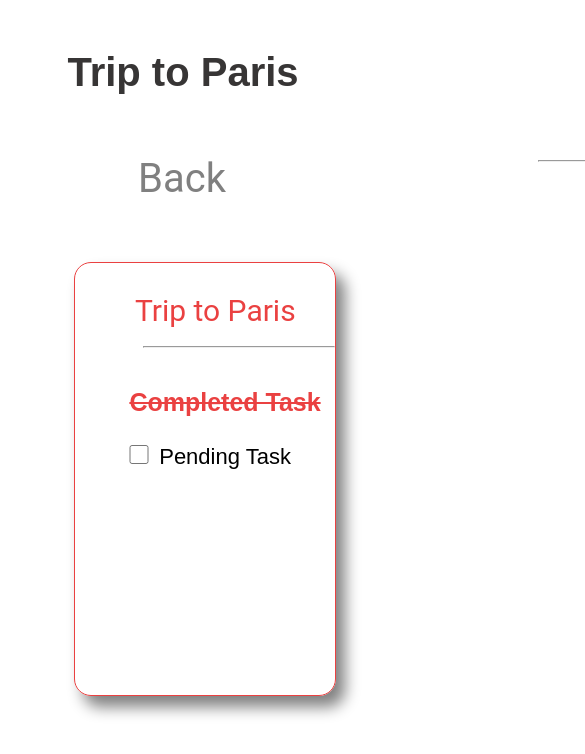
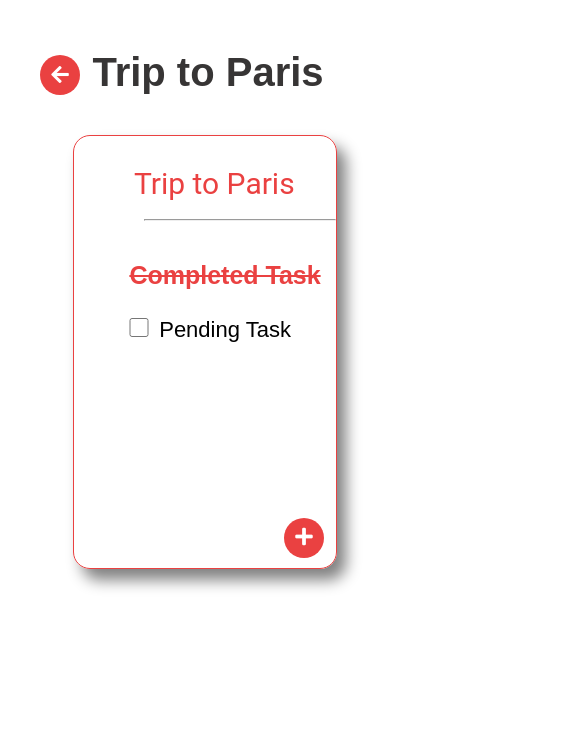
Before and after one commit to prashant6190/todo-mobile-app, a plain HTML site: page pages/paris.html in a window 390 px wide. Shown: the top 754 px of the page, 585 px wide, since content can reach past the window. Drawn offline with Linux system fonts and the light colour scheme.

Commit message:
Update style.css

```diff
--- a/css/style.css
+++ b/css/style.css
@@ -1,14 +1,15 @@
-.head-container {
+
+
+.head-container{
     display: flex;
-    justify-content: center;
-    align-items: center;
+    justify-content: space-evenly;
+    align-items: baseline;
     margin-top: 100px;
-    margin-right: 80px;
 }
 
 
 
-h2 span {
+h2 span{
     font-size: 65px;
     font-weight: bold;
     font-family: Arial, Helvetica, sans-serif;
@@ -19,38 +20,47 @@ h2 span {
 
 
 
-#hleft {
+#hleft{
     display: flex;
-    margin-right: 100px;
+    margin-right: -750px;
 
 }
 
-
-#icon {
-    margin-top: 5px;
-    margin-right: 50px;
-}
-
-#icon1 {
-    right: 10px;
-    bottom: 20px;
+#icon{
+    background-color: #ea4141;
+    width: 10px;
+    padding: 15px;
+    height: 10px;
+    display: flex;
+    justify-content: center;
+    align-items: center;
+    border-radius: 80px;
+    color: white;
+    font-size: 20px;
     margin-top: 40px;
-    position: absolute;
-
-}
-
-#ico {
-    color: #e84343;
-    font-size: 3rem;
-}
-
-#ico1 {
-    color: #e84343;
-    font-size: 2.5rem;
+    margin-right: 12px;
 }
 
 
-#add {
+#icon1{
+    background-color: #ea4141;
+    width: 10px;
+    padding: 15px;
+    height: 10px;
+    display: flex;
+    justify-content: center;
+    align-items: center;
+    border-radius: 80px;
+    color: white;
+    font-size: 20px;
+    float: right;
+    bottom: 0;
+    margin-top: 175px;
+    margin-right: 12px;
+}
+
+
+#add{
 
     font-size: 40px;
     color: grey;
@@ -64,84 +74,82 @@ h2 span {
 
 
 
-#hright {
+#hright{
     display: flex;
     margin-right: 60px;
     justify-content: center;
 }
 
 
-.card-container {
+.card-container{
     display: flex;
     justify-content: center;
 
 }
 
 
-#paris {
+#paris{
     border: 1px solid #ea4141;
-    width: 300px;
+    width: 430px;
     height: 432px;
     margin-left: 10px;
     border-radius: 17px;
     margin-right: 80px;
-    position: relative;
     box-shadow: 9px 11px 15px grey;
 }
 
-#paris hr {
+#paris hr{
     float: right;
-    width: 220px;
+    width: 290px;
 }
 
 
 
-#ptext {
+#ptext{
 
-    color: #ea4141;
-    ;
+    color: #ea4141;;
     font-size: 30px;
-    font-family: 'Roboto', sans-serif;
-    padding-left: 80px;
+    font-family: 'Roboto',sans-serif;
+    padding-left: 145px;
     margin-bottom: 10px;
 
 }
 
-hr {
+hr{
 
     width: 200px;
     margin-left: 28px;
 
 }
 
-#txt1 {
+#txt1{
     color: #ea4141;
     padding-top: 35px;
     font-size: 25px;
     margin-left: 40px;
-    font-family: 'Arial', sans-serif;
+    font-family: 'Arial',sans-serif;
     text-decoration: line-through;
     text-align: center;
     font-weight: bold;
 
 }
 
-#chckbox {
+#chckbox{
     font-size: 22px;
-    font-family: 'Arial', sans-serif;
+    font-family: 'Arial',sans-serif;
     /* font-weight: bold; */
     padding-left: 5px;
     text-align: center;
 }
 
-input {
+input{
 
     width: 22px;
     height: 19px;
 
 }
 
-#hr1 {
+#hr1{
     display: flex;
     position: absolute;
     float: left;
@@ -149,23 +157,22 @@ input {
     top: 152px;
 }
 
-#hr2 {
+#hr2{
     display: flex;
-    position: absolute;
+    position:absolute;
     top: 152px;
     right: 545px;
 }
 
 
-.blurimg {
+.blurimg{
     display: flex;
     justify-content: center;
     filter: blur(8px);
-    margin-top: 60px;
 }
 
 
-.add-item {
+.add-item{
     border: 2px solid rgb(247, 92, 92);
     border-radius: 10px;
     background-color: white;
@@ -175,19 +182,19 @@ input {
     text-align: center;
     line-height: 40px;
     position: absolute;
-    left: 700px;
-    bottom: 450px;
+    left: 750px;
+    bottom: 400px;
     z-index: 1;
 }
 
-.add-item p {
+.add-item p{
     font-size: 25px;
     color: rgb(247, 92, 92);
 
-    font-family: 'Roboto', sans-serif;
+    font-family: 'Roboto',sans-serif;
 }
 
-#in1 {
+#in1{
     width: 250px;
     font-size: 25px;
     height: 35px;
@@ -196,11 +203,11 @@ input {
     box-shadow: 2px 2px 5px lightgrey;
 }
 
-button {
+button{
     color: white;
     background-color: rgb(247, 92, 92);
     border-radius: 30px;
-    font-size: 25px;
+   font-size: 25px;
     border: none;
     padding: 8px;
     width: 100px;
@@ -209,9 +216,7 @@ button {
 }
 
 
-
 @media screen and (min-width:360px) and (max-width:640px) {
-
 
 
     .head-container {
@@ -234,8 +239,14 @@ button {
 
     }
 
+    #hleft{
+        margin-right: 50px;
+    }
+
     #icon {
-        margin-right: 20px;
+      position: absolute;
+      top: 15px;
+      left: 40px;
     }
 
     #ico {
@@ -247,8 +258,11 @@ button {
         margin-top: 20px;
     }
 
+    #horizontal{
+        display: none;
+    }
     #paris {
-        width: 260px;
+        width: 500px;
     }
 
     #paris hr {
@@ -263,7 +277,18 @@ button {
     .blurimg {
         width: 100%;
         margin-top: 10px;
+        background-image: url("../images/paris2.png");
+        height: 100vh;
+        background-size: cover;
 
+    }
+
+    .blurimg img{
+        display: none;
+    }
+
+    #add{
+        display: none;
     }
 
     .add-item {
@@ -302,6 +327,18 @@ button {
     .blurimg {
         width: 100%;
         margin-top: 20%;
+
+    }
+
+    #hleft{
+        margin-right: -15px;
+    }
+    #hr1{
+        left: 493px;
+    }
+
+    #hr2{
+        right: 640px;
     }
 
 }
```
